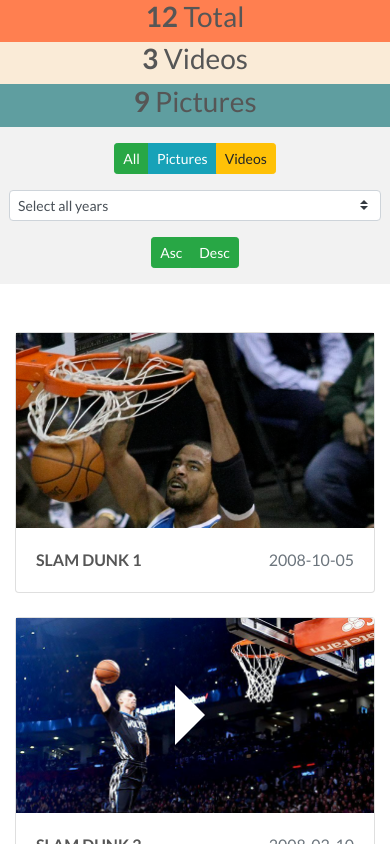
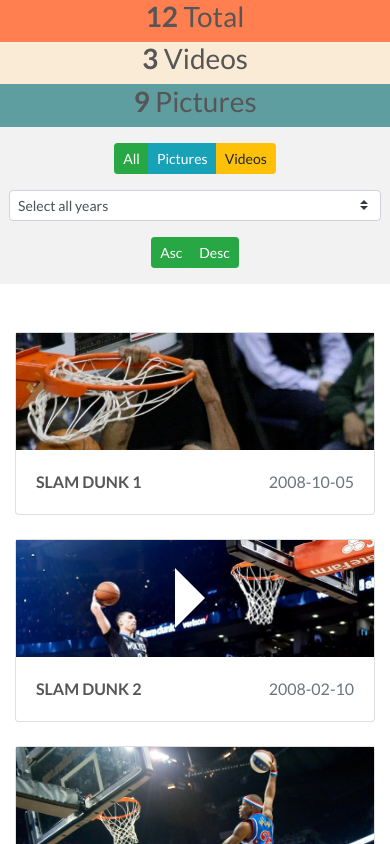
Before and after one commit to tvetcov/basketball, a Vue app: page / in a window 390 px wide. Shown: the top 844 px of the page. Built offline with nearby package versions, Linux system fonts and the light colour scheme.

Commit message:
Fixed grid styles

```diff
--- a/src/assets/styles/main.scss
+++ b/src/assets/styles/main.scss
@@ -60,3 +60,22 @@ html, body {
     }
   }
 }
+
+@media screen and (max-width: 1199px) {
+  .thumb-image {
+    max-height: 160px !important;
+  }
+}
+
+
+@media screen and (max-width: 991px) {
+  .thumb-image {
+    max-height: 117px !important;
+  }
+}
+
+@media screen and (max-width: 767px) {
+  .thumb-image {
+    max-height: 133px;
+  }
+}
```
